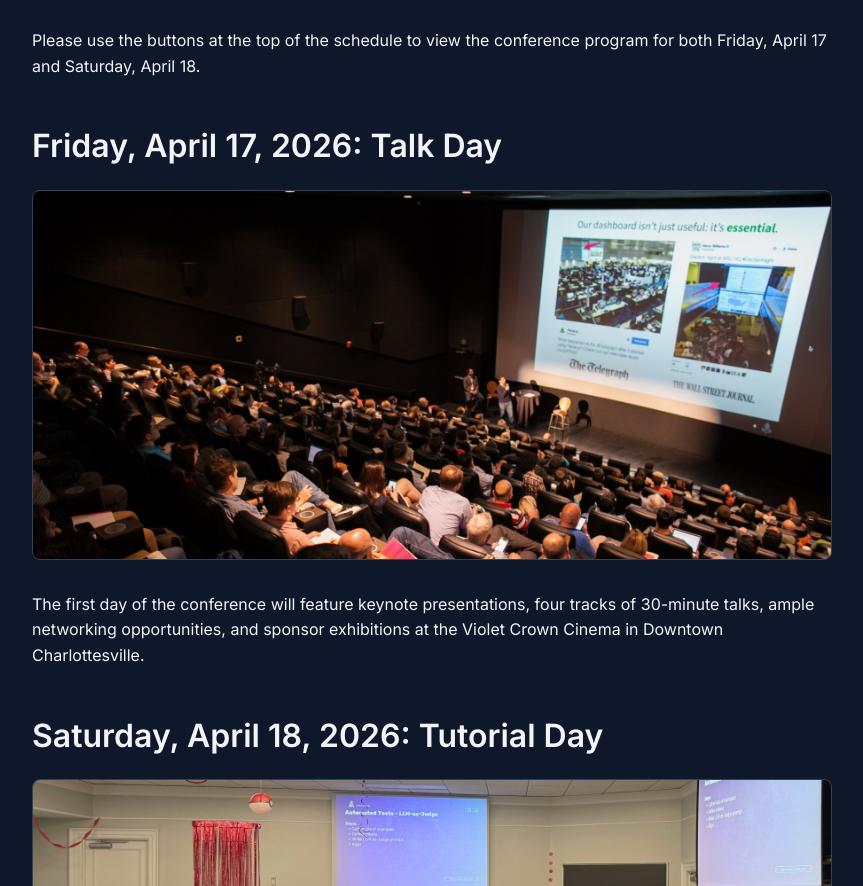
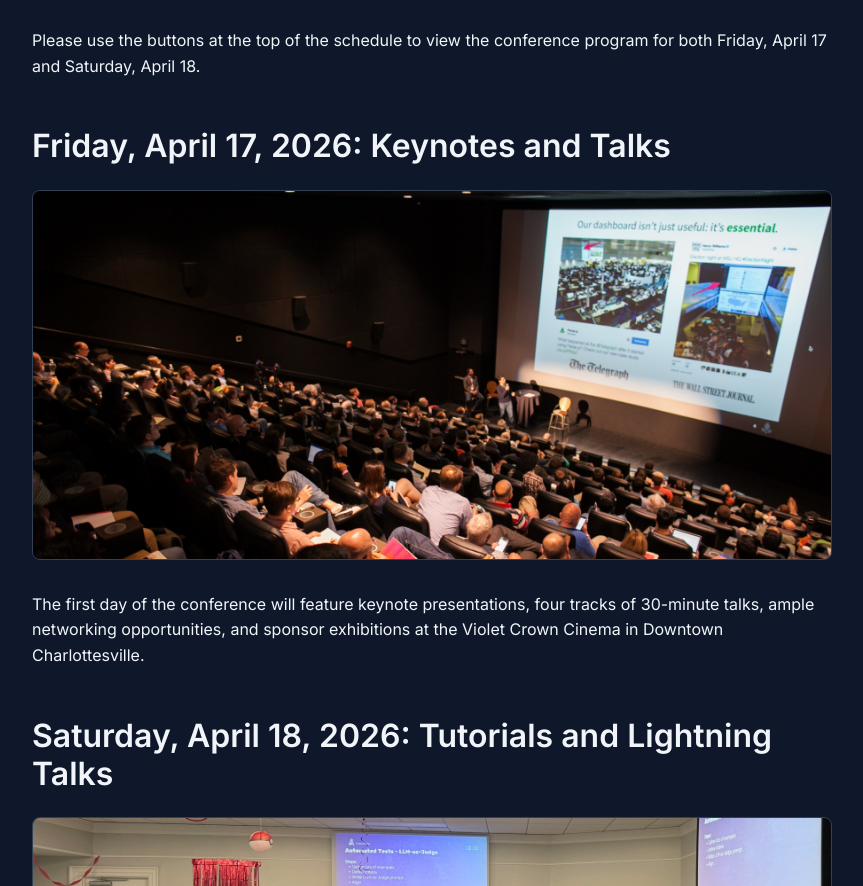
Before and after one commit to pwharrison/amlc-website, a Jekyll site: the page built from 2026/schedule.md, in a window 1280 px wide and 1400 px high, cut to the strip 514-1400 px from the top of the window. Shown: the whole strip, without its empty margins (208-1071 px from the left). Built offline with Jekyll 4.4.1, drawn with Linux system fonts in a browser that asks for light colours.

Commit message:
add language about lightning talks on Saturday

```diff
--- a/2026/schedule.md
+++ b/2026/schedule.md
@@ -15,7 +15,7 @@ The schedule for the 2026 Applied Machine Learning Conference is now available!
 
 Please use the buttons at the top of the schedule to view the conference program for both Friday, April 17 and Saturday, April 18.
 
-## Friday, April 17, 2026: Talk Day
+## Friday, April 17, 2026: Keynotes and Talks
 
 <div class="content-image">
   <img src="{{ '/assets/images/cfp-talks.jpg' | relative_url }}" alt="Talks at the Violet Crown Cinema">
@@ -23,7 +23,7 @@ Please use the buttons at the top of the schedule to view the conference program
 
 The first day of the conference will feature keynote presentations, four tracks of 30-minute talks, ample networking opportunities, and sponsor exhibitions at the Violet Crown Cinema in Downtown Charlottesville.
 
-## Saturday, April 18, 2026: Tutorial Day
+## Saturday, April 18, 2026: Tutorials and Lightning Talks
 
 <div class="content-image">
   <img src="{{ '/assets/images/cfp-tutorials.jpg' | relative_url }}" alt="Tutorials at UVA School of Data Science">
```
Also changed, not shown: 2026/index.md (+1 -1 lines).
